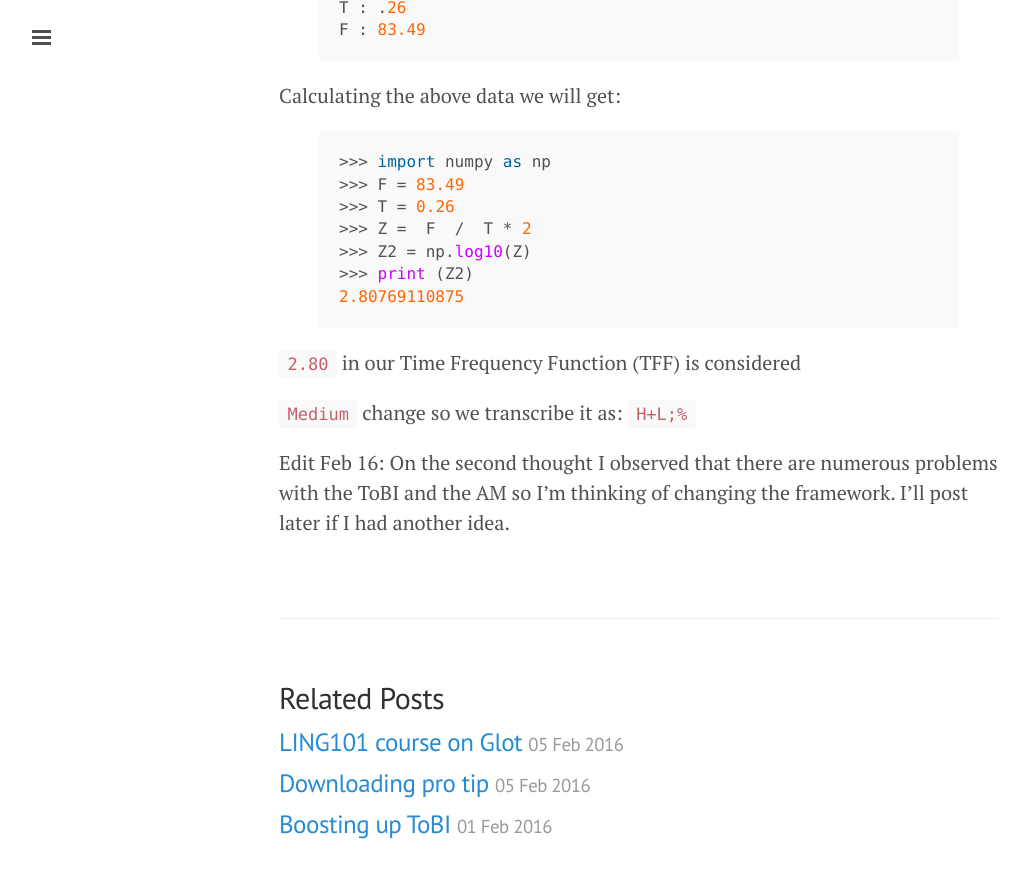
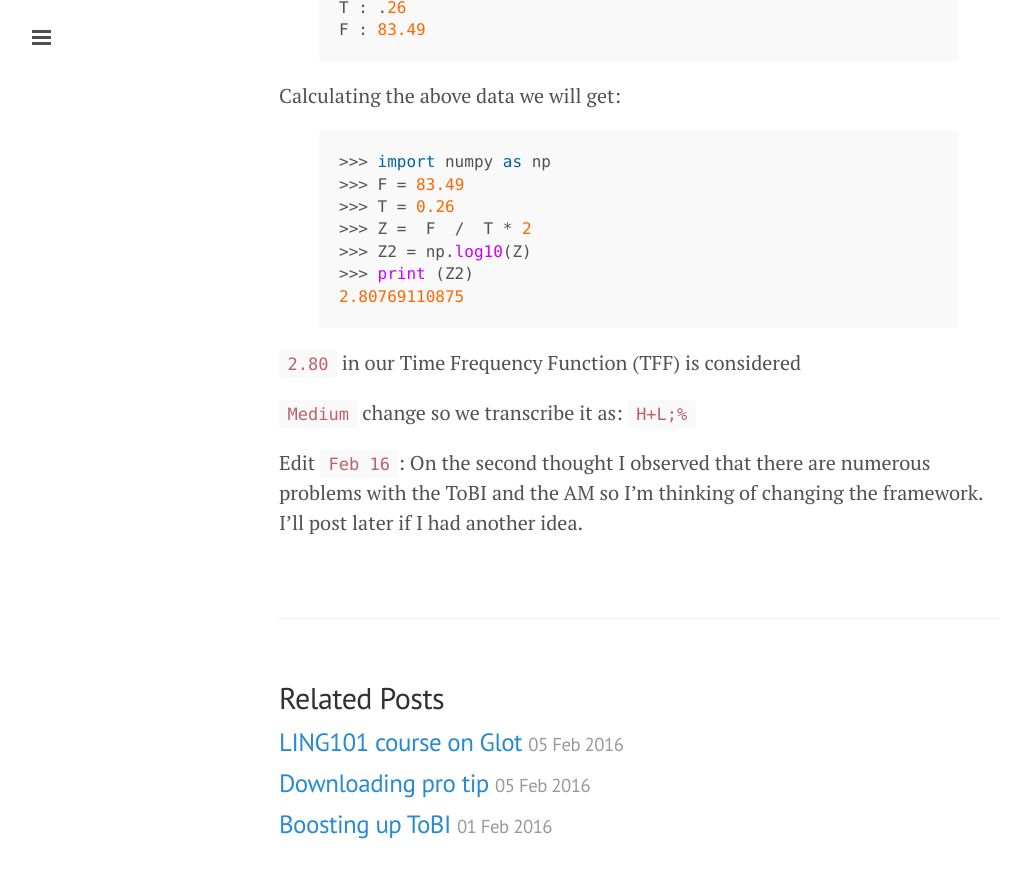
Before and after one commit to adelrblog/adelrblog.github.io, a Jekyll site: the page built from _posts/2016-02-03-time-frequency-function.markdown, in a window 1280 px wide and 900 px high, scrolled down 4314 px. Shown: the top 878 px of the window, without its empty margins (1-1031 px from the left). Built offline with Jekyll 4.4.1, drawn with Linux system fonts in a browser that asks for light colours.

```diff
--- a/_posts/2016-02-03-time-frequency-function.markdown
+++ b/_posts/2016-02-03-time-frequency-function.markdown
@@ -160,4 +160,4 @@ Calculating the above data we will get:
 
 ``Medium`` change so we transcribe it as: ``H+L;%``
 
-Edit Feb 16: On the second thought I observed that there are numerous problems with the ToBI and the AM so I'm thinking of changing the framework. I'll post later if I had another idea.
+Edit ``Feb 16``: On the second thought I observed that there are numerous problems with the ToBI and the AM so I'm thinking of changing the framework. I'll post later if I had another idea.
```
